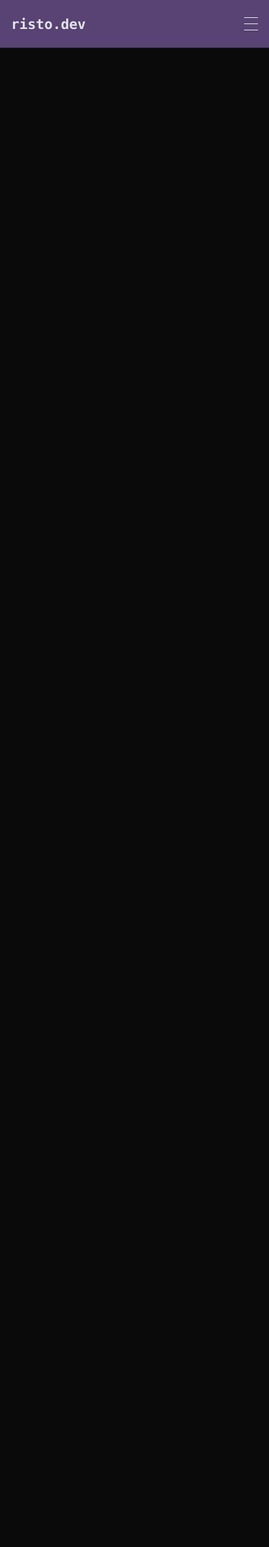
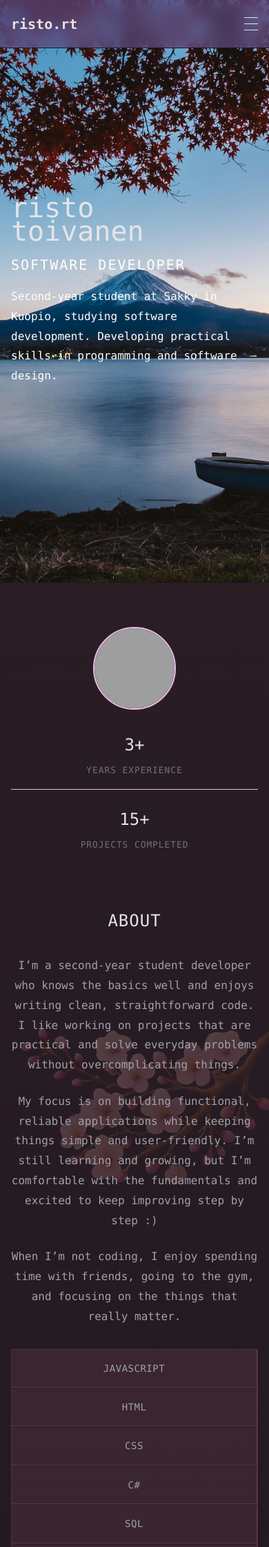
Before and after one commit to RistoT1/Risto_sakky_2, a PHP site: page /pages/index.html in a window 390 px wide; the page is wider, and only the part inside the window is pictured. Shown: the top 2243 px of that part at 69% size. Run offline with PHP 8.4, Linux system fonts and the light colour scheme; grey boxes are pictures that could not be loaded.

Commit message:
lot of desing changes and updating

```diff
--- a/webportfolio/pages/index.html
+++ b/webportfolio/pages/index.html
@@ -12,14 +12,15 @@
 <body>
     <nav class="navbar">
         <div class="nav-container">
-            <a href="#home" class="logo">risto.dev</a>
+            <a href="#home" class="logo">risto.rt</a>
 
             <ul class="nav-menu" id="nav-menu">
                 <li><a href="#home" class="nav-link">Home</a></li>
                 <li><a href="#about" class="nav-link">About</a></li>
                 <li><a href="#projects" class="nav-link">Work</a></li>
                 <li><a href="#contact" class="nav-link">Contact</a></li>
-                <li><button class="theme-toggle" id="theme-toggle"><i class="fas fa-terminal"></i></button></li>
+                <li><a href="readmore.html" class="nav-link">Read more</a></li>
+                <li><button class="theme-toggle" id="theme-toggle"><i class="fas fa-moon"></i></button></li>
             </ul>
 
             <div class="mobile-toggle" id="mobile-toggle">
@@ -38,20 +39,28 @@
             </h1>
             <p class="hero-subtitle">SOFTWARE DEVELOPER</p>
             <div class="hero-details">
-                <p>Second-year student at Sakky in Kuopio, studying software development. Developing practical skills in programming and software design.</p>
+                <p>Second-year student at Sakky in Kuopio, studying software development. Developing practical skills in
+                    programming and software design.</p>
             </div>
         </div>
     </section>
 
     <section class="about" id="about">
         <div class="container">
+            <div class="branch-svg-container">
+                <img src="../img/branch.svg" alt="">
+            </div>
             <div class="about-content">
                 <div class="about-text">
                     <h2>about</h2>
-                    <p>I'm a developer who believes in the power of clean, efficient code. I focus on building scalable
-                        applications that solve real problems.</p>
-                    <p>My approach combines technical precision with user-centered design, creating solutions that are
-                        both functional and intuitive.</p>
+                    <p>I’m a second-year student developer who knows the basics well and enjoys writing clean,
+                        straightforward code. I like working on projects that are practical and solve everyday problems
+                        without overcomplicating things.</p>
+                    <p>My focus is on building functional, reliable applications while keeping things simple and
+                        user-friendly. I’m still learning and growing, but I’m comfortable with the fundamentals and
+                        excited to keep improving step by step :&#41;</p>
+                    <p>When I’m not coding, I enjoy spending time with friends, going to the gym, and focusing on the
+                        things that really matter.</p>
                     <div class="skills">
                         <span class="skill">javascript</span>
                         <span class="skill">Html</span>
@@ -61,7 +70,14 @@
                         <span class="skill">PHP</span>
                     </div>
                 </div>
+
                 <div class="about-stats">
+                    <div class="profile-image">
+                        <div class="profile-circle">
+                            <img src="../img/your-profile-image.jpg" alt="Risto Toivanen">
+                        </div>
+                    </div>
+                    <div class="stats-container">
                         <div class="stat-item">
                             <div class="stat-number">3+</div>
                             <div class="stat-label">years experience</div>
@@ -69,6 +85,7 @@
                         <div class="stat-item">
                             <div class="stat-number">15+</div>
                             <div class="stat-label">projects completed</div>
+                        </div>
                     </div>
                 </div>
             </div>
@@ -82,16 +99,12 @@
                 <div class="project-item">
                     <div class="project-number">01</div>
                     <div class="project-info">
-                        <h3>e-commerce platform</h3>
-                        <p class="project-description">full-stack e-commerce solution with real-time inventory
-                            management, payment processing, and admin dashboard.</p>
-                        <p class="project-tech">react • node.js • postgresql • stripe</p>
+                        <h3>PHP-SQL Booking System</h3>
+                        <p class="project-description">Appointment booking system featuring user authentication,
+                            calendar integration, and real-time availability updates.</p>
+                        <p class="project-tech">PHP • SQL • JavaScript • HTML • CSS</p>
                     </div>
                     <div class="project-links">
-                        <a href="#" class="project-link">
-                            <i class="fas fa-external-link-alt"></i>
-                            live site
-                        </a>
                         <a href="#" class="project-link">
                             <i class="fab fa-github"></i>
                             source code
@@ -102,10 +115,10 @@
                 <div class="project-item">
                     <div class="project-number">02</div>
                     <div class="project-info">
-                        <h3>task management app</h3>
-                        <p class="project-description">collaborative workspace with real-time updates, team management,
-                            and advanced analytics dashboard.</p>
-                        <p class="project-tech">next.js • prisma • websockets • tailwind</p>
+                        <h3>Health Tracker - Page</h3>
+                        <p class="project-description">A multi-feature health tracker including BMI calculator, exercise
+                            diary, health info, and sports guide to promote active living.</p>
+                        <p class="project-tech">html • css • javascript • php • sql</p>
                     </div>
                     <div class="project-links">
                         <a href="#" class="project-link">
@@ -122,17 +135,17 @@
                 <div class="project-item">
                     <div class="project-number">03</div>
                     <div class="project-info">
-                        <h3>analytics dashboard</h3>
-                        <p class="project-description">data visualization platform with custom charts, real-time
-                            metrics, and automated reporting.</p>
-                        <p class="project-tech">vue.js • d3.js • python • redis</p>
+                        <h3>photo booth website</h3>
+                        <p class="project-description">Website for a photo booth service with booking functionality and
+                            image gallery and mail sender.</p>
+                        <p class="project-tech">html • css • javascript • php</p>
                     </div>
                     <div class="project-links">
                         <a href="#" class="project-link">
                             <i class="fas fa-external-link-alt"></i>
                             live site
                         </a>
-                        <a href="#" class="project-link">
+                        <a href="https://github.com/RistoT1/Photobooth-website" class="project-link">
                             <i class="fab fa-github"></i>
                             source code
                         </a>
@@ -141,6 +154,7 @@
             </div>
         </div>
     </section>
+
 
     <section class="contact" id="contact">
         <div class="container">
--- a/webportfolio/style/base.css
+++ b/webportfolio/style/base.css
@@ -10,9 +10,13 @@ html {
 
 body {
     font-family: 'SF Mono', Monaco, 'Cascadia Code', 'Roboto Mono', Consolas, 'Courier New', monospace;
-    background: #0a0a0a;
+    background: linear-gradient(180deg, #2e1f26, #12121a);
     color: #e4e4e7;
     min-height: 100vh;
     line-height: 1.6;
     overflow-x: hidden;
 }
+h1, h2, h3, h4, h5, h6, p, span, a, li, label {
+  position: relative;
+  z-index: 1;
+}
--- a/webportfolio/style/navbar.css
+++ b/webportfolio/style/navbar.css
@@ -69,10 +69,11 @@
 
 .theme-toggle {
     background: transparent;
-    border: 1px solid #27272a;
+    border: none;
     padding: 0.5rem;
     cursor: pointer;
     color: #a1a1aa;
+    font-size: 1rem;
     transition: all 0.2s ease;
     width: 36px;
     height: 36px;
--- a/webportfolio/style/responsive.css
+++ b/webportfolio/style/responsive.css
@@ -4,7 +4,6 @@
         opacity: 0;
         transform: translateY(20px);
     }
-
     to {
         opacity: 1;
         transform: translateY(0);
@@ -28,7 +27,6 @@
         z-index: 999;
         overflow: hidden;
         opacity: 0;
-
     }
 
     .nav-menu.active {
@@ -54,10 +52,45 @@
         transform: rotate(45deg) translate(-4px, -4px);
     }
 
-     .about-content,
+    .branch-svg-container img {
+        width: 400px;
+        height: auto;
+        opacity: 0.2;
+    }
+
+    /* Updated about content styles */
+    .about-content {
+        grid-template-columns: 1fr;
+        gap: 3rem;
+        text-align: center;
+    }
+
+    .about-stats {
+        order: -1;
+        margin-bottom: 2rem;
+    }
+
+    .stats-container {
+        gap: 2rem;
+    }
+
+    .stat-number {
+        font-size: 1.5rem;
+    }
+
     .contact-content {
         grid-template-columns: 1fr;
         gap: 3rem;
+    }
+
+    .profile-circle {
+        width: 150px;
+        height: 150px;
+    }
+
+    .profile-circle-gradient {
+        width: 154px;
+        height: 154px;
     }
 
     .project-item {
@@ -98,6 +131,34 @@
         font-size: 2.5rem;
     }
 
+    .profile-circle {
+        width: 120px;
+        height: 120px;
+    }
+
+    .profile-circle-gradient {
+        width: 124px;
+        height: 124px;
+    }
+
+    /* Updated stats layout for very small screens */
+    .stats-container {
+        flex-direction: column;
+        gap: 1.5rem;
+    }
+
+    .stat-item {
+        border-left: none;
+        padding-left: 0;
+        border-bottom: 1px solid #eebbe7;
+        padding-bottom: 1rem;
+    }
+
+    .stat-item:last-child {
+        border-bottom: none;
+        padding-bottom: 0;
+    }
+
     .about-text h2,
     .projects h2,
     .contact h2 {
--- a/webportfolio/style/sections.css
+++ b/webportfolio/style/sections.css
@@ -1,11 +1,19 @@
 /* Hero Section */
 .hero {
-    min-height: 1000vh;
+    min-height: 100vh;
     display: flex;
     align-items: center;
     justify-content: center;
     text-align: left;
     padding: 0 2rem;
+    background-image: url('../img/frontpage_img.jpg');
+    background-size: cover;
+    /* make it fill the section */
+    background-position: center;
+    /* keep it centered */
+    background-repeat: no-repeat;
+    /* avoid tiling */
+    z-index: -1;
 }
 
 .hero-content {
@@ -32,12 +40,12 @@
 }
 
 .hero-subtitle {
-    font-size: 1rem;
+    font-size: 1.25rem;
     margin-bottom: 1rem;
     opacity: 0;
     animation: fadeInUp 1s ease 0.4s forwards;
     font-weight: 300;
-    color: #71717a;
+    color: #ffffff;
     text-transform: uppercase;
     letter-spacing: 2px;
 }
@@ -45,31 +53,50 @@
 .hero-details {
     opacity: 0;
     animation: fadeInUp 1s ease 0.6s forwards;
-    color: #52525b;
-    font-size: 0.875rem;
+    color: #ffffff;
+    font-size: 1rem;
     line-height: 1.8;
 }
 
 /* About Section */
+
 .about {
     min-height: 100vh;
     display: flex;
     align-items: center;
     padding: 6rem 2rem;
     border-top: 1px solid #18181b;
+    position: relative;
+}
+
+.branch-svg-container img {
+    width: 600px;
+    height: auto;
+    transform: scaleX(-1);
+    opacity: 0.3;
+}
+
+.about .branch-svg-container {
+    position: absolute;
+    top: 50%;
+    right: -10%;
+    transform: translateY(-50%);
+    z-index: 0;
 }
 
 .container {
     max-width: 1200px;
     margin: 0 auto;
     width: 100%;
+    position: relative;
+    z-index: 1;
 }
 
 .about-content {
     display: grid;
-    grid-template-columns: 1fr 1fr;
-    gap: 6rem;
-    align-items: start;
+    grid-template-columns: 2fr 1fr;
+    gap: 4rem;
+    align-items: center;
 }
 
 .about-text h2 {
@@ -95,11 +122,11 @@
     grid-template-columns: repeat(3, 1fr);
     gap: 1px;
     margin-top: 2rem;
-    border: 1px solid #27272a;
+    border: 1px solid rgba(255, 142, 179, 0.2);
 }
 
 .skill {
-    background: #18181b;
+    background: rgba(255, 142, 179, 0.1);
     padding: 1rem;
     color: #a1a1aa;
     font-weight: 400;
@@ -109,41 +136,121 @@
     text-align: center;
     text-transform: uppercase;
     letter-spacing: 0.5px;
-    border-right: 1px solid #27272a;
-    border-bottom: 1px solid #27272a;
+    border-right: 1px solid rgba(255, 142, 179, 0.2);
+    border-bottom: 1px solid rgba(255, 142, 179, 0.2);
 }
 
 .skill:hover {
-    background: #27272a;
+    background: rgba(255, 142, 179, 0.15);
     color: #e4e4e7;
 }
 
 .about-stats {
+    display: flex;
+    flex-direction: column;
+    align-items: center;
+    gap: 2rem;
     opacity: 0;
-    margin-top: 25%;
+    height: 100%;
+    justify-content: center;
+}
+
+.profile-image {
+    position: relative;
+    opacity: 0;
+    animation: fadeInUp 1s ease 1s forwards;
+    z-index: 2;
+}
+
+.profile-circle {
+    width: 180px;
+    height: 180px;
+    border-radius: 50%;
+    border: 2px solid #eebbe7;
+    overflow: hidden;
+    position: relative;
+    background: rgba(255, 142, 179, 0.1);
+    transition: all 0.3s ease;
+    margin: 0 auto;
+}
+
+.profile-circle:hover {
+    transform: scale(1.05);
+    border-color: rgba(255, 142, 179, 0.6);
+    box-shadow: 0 0 30px rgba(255, 142, 179, 0.3);
+}
+
+.profile-circle img {
+    width: 100%;
+    height: 100%;
+    object-fit: cover;
+    transition: transform 0.3s ease;
+}
+
+.profile-circle:hover img {
+    transform: scale(1.1);
+}
+
+.profile-circle-gradient:hover {
+    transform: scale(1.05);
+    background: linear-gradient(45deg, rgba(255, 142, 179, 0.8), #eebbe7, rgba(255, 142, 179, 0.8));
+    box-shadow: 0 0 30px rgba(255, 142, 179, 0.4);
+}
+
+.profile-circle-inner {
+    width: 100%;
+    height: 100%;
+    border-radius: 50%;
+    overflow: hidden;
+    background: #12121a;
+}
+
+.profile-circle-inner img {
+    width: 100%;
+    height: 100%;
+    object-fit: cover;
+    transition: transform 0.3s ease;
+}
+
+.profile-circle-gradient:hover .profile-circle-inner img {
+    transform: scale(1.1);
+}
+
+.stats-container {
+    display: flex;
+    gap: 3rem;
+    justify-content: center;
+    width: 100%;
 }
 
 .stat-item {
-    margin-bottom: 2rem;
-    border-left: 1px solid #27272a;
-    padding-left: 2rem;
+    text-align: center;
+    border-left: 1px solid #eebbe7;
+    padding-left: 1.5rem;
+    min-width: 80px;
+    margin-bottom: 0;
+}
+
+.stat-item:first-child {
+    border-left: none;
+    padding-left: 0;
 }
 
 .stat-number {
-    font-size: 2rem;
+    font-size: 1.8rem;
     font-weight: 300;
     color: #e4e4e7;
     margin-bottom: 0.5rem;
+    display: block;
 }
 
 .stat-label {
     color: #71717a;
-    font-size: 0.875rem;
+    font-size: 0.8rem;
     text-transform: uppercase;
     letter-spacing: 1px;
 }
 
-/* Projects Section */
 .projects {
     min-height: 100vh;
     padding: 6rem 2rem;
@@ -167,7 +274,7 @@
 }
 
 .project-item {
-    border-top: 1px solid #27272a;
+    border-top: 1px solid #eebbe7;
     padding: 3rem 0;
     display: grid;
     grid-template-columns: 1fr 2fr 1fr;
@@ -178,7 +285,7 @@
 }
 
 .project-item:hover {
-    background: #0f0f0f;
+    background: rgba(255, 142, 180, 0.048);
 }
 
 .project-number {
@@ -235,13 +342,13 @@
     font-size: 0.75rem;
 }
 
+
 /* Contact Section */
 .contact {
     min-height: 100vh;
     display: flex;
     align-items: center;
     padding: 6rem 2rem;
-    border-top: 1px solid #18181b;
 }
 
 .contact h2 {
@@ -267,7 +374,7 @@
 
 .contact-item {
     margin-bottom: 2rem;
-    border-left: 1px solid #27272a;
+    border-left: 1px solid #eebbe7;
     padding-left: 2rem;
 }
 
@@ -292,8 +399,8 @@
 }
 
 .contact-form {
-    background: #0f0f0f;
-    border: 1px solid #27272a;
+    background: #12121a;
+    border: 1px solid #eebbe7;
     padding: 2rem;
     opacity: 0;
 }
```
Also changed, not shown: webportfolio/js/script.js (+19 -18 lines), webportfolio/pages/readmore.html (added, +11 -0 lines), webportfolio/img/branch.svg (added). Lines whose indentation alone changed are shown as unchanged.
